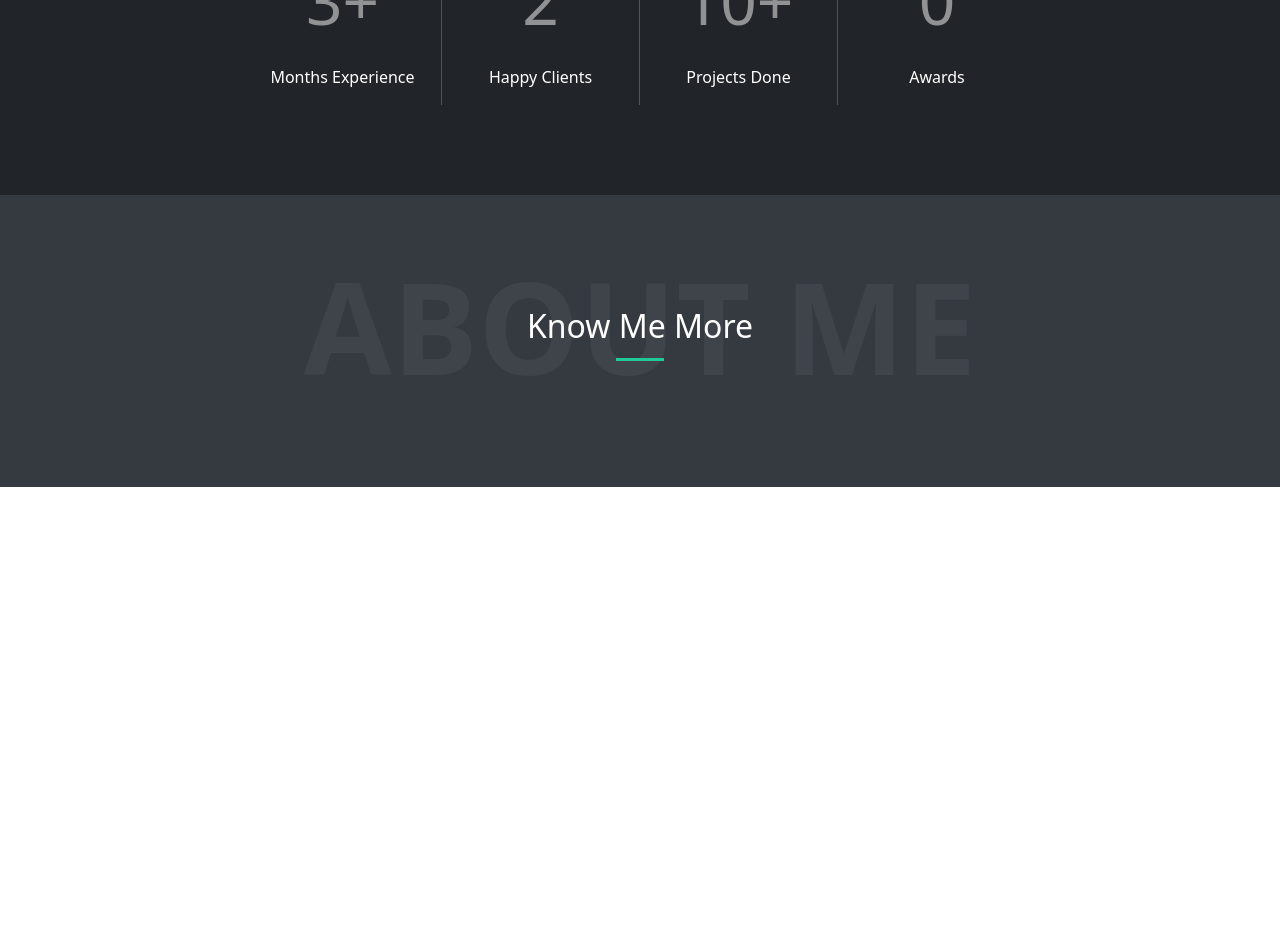
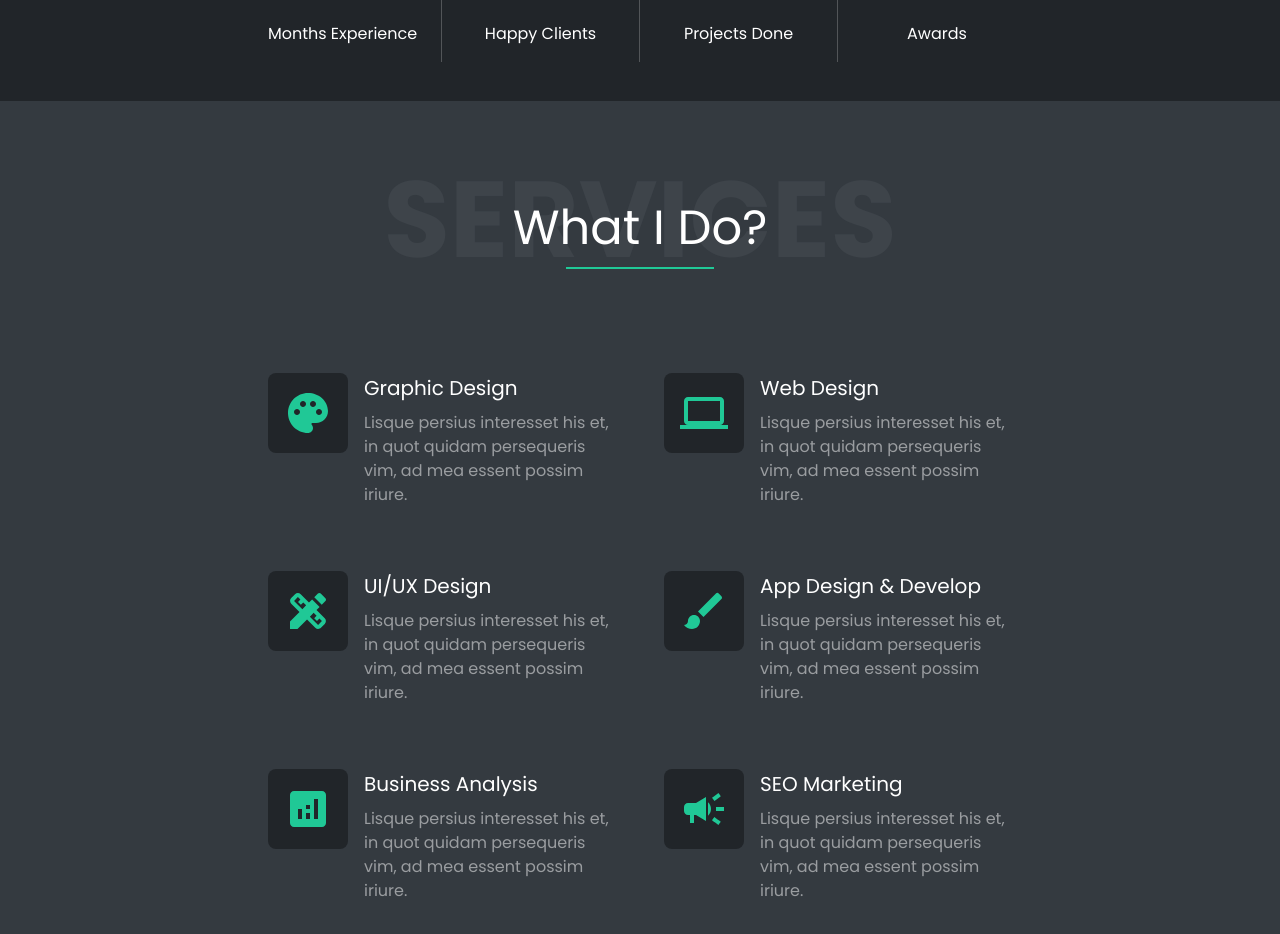
Before and after one commit to IbrahimGaber322/Ibrahim-Seda-Portfolio, a React (Create React App) app: page / in a window 1280 px wide. Shown: the part 1520-2454 px from the top of the page. Before the commit the page ends 2007 px from the top, so only its background shows below. Built offline with nearby package versions, Linux system fonts and the light colour scheme.

Commit message:
added services section

```diff
--- a/src/App.jsx
+++ b/src/App.jsx
@@ -8,7 +8,7 @@ import About from "./components/About";
 import Services from "./components/Services";
 function App() {
   return (
-    <Container className="my-background" fluid>
+    <Container className="my-app" fluid>
       <MyNavbar />
       <Home />
       <About />
--- a/src/components/About.jsx
+++ b/src/components/About.jsx
@@ -32,7 +32,7 @@ function About(){
       <Button className="rounded-pill"  variant="success">Download CV</Button>
       </Col>
     </Row>
-    <Row className="pt-5 mt-5 stats">
+    <Row className="pt-3 mt-3">
       <Col xs={6} lg={3} className="stats-1">
       <p className="stats-title">3+</p>
       <p className="stats-desc">Months Experience</p>
--- a/src/components/AnimatedTitle.jsx
+++ b/src/components/AnimatedTitle.jsx
@@ -9,7 +9,7 @@ function AnimatedTitle(){
     const typed = new Typed(el.current, {
       strings: ["I'm Ibrahim Gaber.",
        "I'm an Engineer.",
-       "I'm a web-dev."
+       "I'm a web-developer."
     ],
       typeSpeed: 100,
       smartBackspace: true,
@@ -26,7 +26,7 @@ function AnimatedTitle(){
   }, []);
 
   return (
-    <div>
+    <div style={{ height: "100px" }}>
       <span ref={el} />
     </div>
   );
--- a/src/components/Services.jsx
+++ b/src/components/Services.jsx
@@ -3,24 +3,49 @@ import Container from "react-bootstrap/Container";
 import Button from 'react-bootstrap/Button';
 import Row from 'react-bootstrap/Row';
 import Col from 'react-bootstrap/Col'
+import PaletteIcon from '@mui/icons-material/Palette';
+import LaptopIcon from '@mui/icons-material/Laptop';
+import DesignServicesIcon from '@mui/icons-material/DesignServices';
+import BrushIcon from '@mui/icons-material/Brush';
+import AnalyticsIcon from '@mui/icons-material/Analytics';
+import CampaignIcon from '@mui/icons-material/Campaign';
 
 function Services(){
     return <Container id="services" className="my-services-page" fluid>
-    <Row>
-      <h1>ABOUT ME</h1>
-      <h2>Know Me More</h2>
-    </Row>
-    <Row>
-      <Col>
+    <Row className="title-div mb-3 pb-3">
+      <p className="title">What I Do?</p>
+      <p className="back-title">SERVICES</p>
+      </Row>
+      <Row>
+      <Col className="p-4 service" md={6}>
+      <PaletteIcon className="services-icon" />
+      <p className="service-title">Graphic Design</p>
+      <p className="service-desc">Lisque persius interesset his et, in quot quidam persequeris vim, ad mea essent possim iriure.</p>
       </Col>
-      <Col>
-
+      <Col className="p-4 service" md={6}>
+       <LaptopIcon className="services-icon" />
+       <p className="service-title">Web Design</p>
+      <p className="service-desc">Lisque persius interesset his et, in quot quidam persequeris vim, ad mea essent possim iriure.</p>
       </Col>
-    </Row>
-    <Row>
-      <Col>
+      <Col className="p-4 service" md={6}>
+      <DesignServicesIcon className="services-icon" />
+      <p className="service-title">UI/UX Design</p>
+      <p className="service-desc">Lisque persius interesset his et, in quot quidam persequeris vim, ad mea essent possim iriure.</p>
       </Col>
-      <Col>
+      <Col className="p-4 service" md={6}>
+      <BrushIcon className="services-icon" />
+      <p className="service-title">App Design & Develop</p>
+      <p className="service-desc">Lisque persius interesset his et, in quot quidam persequeris vim, ad mea essent possim iriure.</p>
+      </Col>
+      <Col className="p-4 service" md={6}>
+      <AnalyticsIcon className="services-icon" />
+      <p className="service-title">Business Analysis</p>
+      <p className="service-desc">Lisque persius interesset his et, in quot quidam persequeris vim, ad mea essent possim iriure.</p>
+      </Col>
+      <Col className="p-4 service" md={6}>
+      <CampaignIcon className="services-icon" />
+      <p className="service-title">SEO Marketing</p>
+      <p className="service-desc">Lisque persius interesset his et, in quot quidam persequeris vim, ad mea essent possim iriure.</p>
       </Col>
     </Row>
   </Container> ;
--- a/src/style.css
+++ b/src/style.css
@@ -58,8 +58,9 @@
     filter: blur(0) !important;
 }
 
-/* Back-ground */
-.my-background {
+/* App */
+.my-app {
+    font-family: 'Poppins', sans-serif;
     background-image: linear-gradient(rgba(0, 0, 0, 0.365), black), url("./images/back-ground.jpg");
     background-size: 100% 100vh;
     background-attachment: fixed;
@@ -72,13 +73,10 @@
 .my-home-page {
     text-align: center;
     height: 92vh;
-
     display: flex;
     flex-direction: column;
     justify-content: center;
     color: white;
-    font-family: 'Poppins', sans-serif;
-
 }
 
 .my-home-page span {
@@ -167,7 +165,7 @@
 
 .my-about-page {
     background-color: #212529;
-    padding: 3% 20% 7% 20%;
+    padding: 3% 20% 3% 20%;
 
 }
 
@@ -270,106 +268,65 @@
 
 /* Services */
 
+.my-services-page .title-div {
+    text-align: center;
+    display: flex;
+    flex-direction: column;
+    justify-content: center;
+}
+
+.my-services-page .title {
+    color: white;
+    position: absolute;
+    left: 0;
+    right: 0;
+    margin-top: auto;
+    margin-bottom: auto;
+    font-size: 3rem;
+}
+
+.my-services-page .title:after {
+    content: '';
+    height: 2px;
+    width: calc(4vw + 6rem);
+    background: #20C997;
+    position: absolute;
+    margin: auto;
+    bottom: -5px;
+    left: 0;
+    right: 0;
+}
+
+.my-services-page .back-title {
+    color: #3E444A !important;
+    font-size: calc(1.95rem + 6vw) !important;
+    font-weight: 700;
+}
+
 .my-services-page {
     background-color: #343A40;
-    padding: 3% 20% 3% 20%;
+    padding: 3% 20% 1% 20%;
+
+}
+.my-services-page .services-icon{
+    font-size: 5rem;
+    background-color: #212529;
+    color: #20C896;
+    padding: 1rem;
+    border-radius: 10%;
+    float: left;
+    margin-right: 1rem;
+}
+.my-services-page .service-title{
+    text-align: start;
+    color: white;
+    font-size: 1.25rem;
+    margin-bottom: 0.5rem;
 }
 
-.my-services-page h2 {
-    color: white;
-    text-align: center;
-    position: relative;
-    z-index: 100;
-    bottom: 5rem;
-    font-size: 2rem;
-    display: inline-block;
-    padding-bottom: 1rem;
+.my-services-page .service-desc{
+    color: #9A9DA0;
+    text-align: start;
+    overflow: hidden;
+    font-size: 1rem;
 }
-
-.my-services-page h2:after {
-    content: '';
-    position: absolute;
-    bottom: 0;
-    margin-top: 3rem;
-    left: 47%;
-    right: 47%;
-    height: 0.2rem;
-    background: #20C997;
-    display: block;
-}
-
-.my-services-page h1 {
-    color: #3E444A !important;
-    opacity: 1;
-    text-align: center;
-    position: relative;
-    z-index: 1;
-    margin: auto;
-    top: 1rem;
-    color: #292D32;
-    font-size: 8rem;
-    font-weight: 900;
-    width: fit-content;
-    word-break: break-all;
-}
-
-.my-services-page h3 {
-    color: white;
-    font-size: 1.5rem;
-    width: fit-content;
-}
-
-.my-services-page p {
-    color: #909294;
-    font-size: 1rem;
-    width: 83%;
-}
-
-.my-services-page h4 {
-    color: white;
-    font-size: 1rem;
-    border: 0.1rem solid #90929472;
-    border-top: 0;
-    border-right: 0;
-    border-left: 0;
-    width: 80%;
-    padding-bottom: 1rem;
-}
-
-.my-services-page a {
-    text-decoration: none;
-    color: #20C896;
-}
-
-.my-services-page a:hover {
-    text-decoration: none;
-    color: #128c6774;
-}
-
-.my-services-page .btn {
-
-    width: fit-content;
-    margin: auto;
-    font-size: 1rem;
-    background-color: #1BAA80;
-    font-weight: 500;
-    padding: 0.8rem 3rem;
-}
-
-.my-services-page h5 {
-    color: #909294;
-    font-size: 5rem;
-    font-weight: 500;
-}
-
-.my-services-page h6 {
-    color: white;
-}
-
-.my-border-right {
-    text-align: center;
-    border: 0.1rem solid #90929472;
-    border-top: 0;
-    border-left: 0;
-    border-bottom: 0;
-}
```
